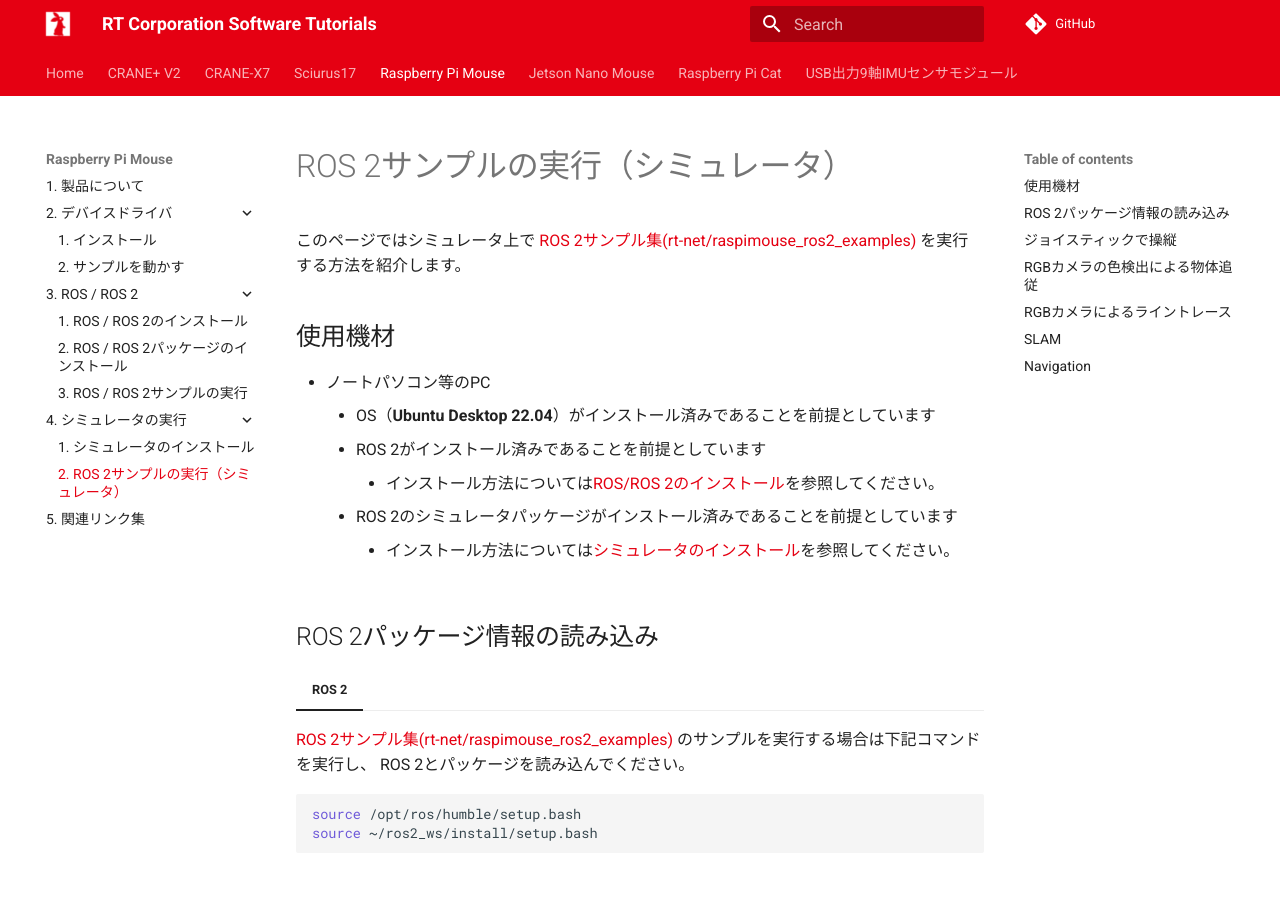
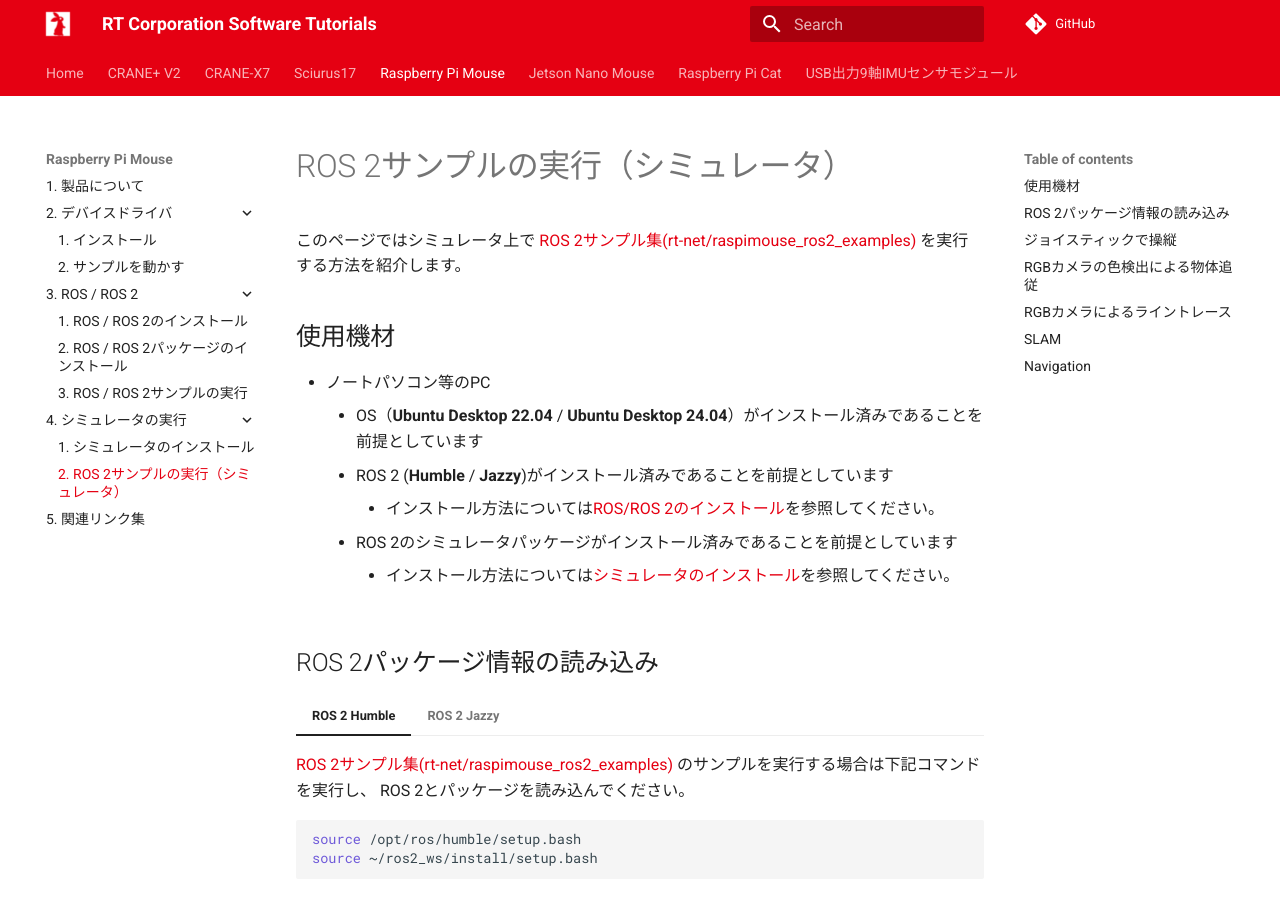
Before and after one commit to rt-net/tutorials, an MkDocs documentation site: the page built from docs/raspimouse/simulator/samples.md, in a window 1280 px wide and 900 px high. Built offline with MkDocs 1.6.1 and Material for MkDocs 9.7.7, drawn with Linux system fonts in a browser that asks for light colours; comment, search, counter and statistics services are not loaded; some of the changed lines change nothing that is shown.

Commit message:
ROSサンプル実行の"使用機材"と"ROS 2パッケージ情報の読み込み"にUbuntu 24.04のJazzyの情報を追加しました

````diff
--- a/docs/raspimouse/simulator/samples.md
+++ b/docs/raspimouse/simulator/samples.md
@@ -12,21 +12,30 @@
 ## 使用機材 {: #requirements}
 
 * ノートパソコン等のPC
-    * OS（**Ubuntu Desktop 22.04**）がインストール済みであることを前提としています
-    * ROS 2がインストール済みであることを前提としています
+    * OS（**Ubuntu Desktop 22.04** / **Ubuntu Desktop 24.04**）がインストール済みであることを前提としています
+    * ROS 2 (**Humble** / **Jazzy**)がインストール済みであることを前提としています
         * インストール方法については[ROS/ROS 2のインストール](../ros/install.md)を参照してください。
     * ROS 2のシミュレータパッケージがインストール済みであることを前提としています
         * インストール方法については[シミュレータのインストール](./install.md)を参照してください。
 
 ## ROS 2パッケージ情報の読み込み {: #load-workspace}
 
-=== "ROS 2"
+=== "ROS 2 Humble"
     [ROS 2サンプル集(rt-net/raspimouse_ros2_examples)](https://github.com/rt-net/raspimouse_ros2_examples){target=_blank rel=noopener}
     のサンプルを実行する場合は下記コマンドを実行し、
     ROS 2とパッケージを読み込んでください。
 
     ```sh
     source /opt/ros/humble/setup.bash
+    source ~/ros2_ws/install/setup.bash
+    ```
+=== "ROS 2 Jazzy"
+    [ROS 2サンプル集(rt-net/raspimouse_ros2_examples)](https://github.com/rt-net/raspimouse_ros2_examples){target=_blank rel=noopener}
+    のサンプルを実行する場合は下記コマンドを実行し、
+    ROS 2とパッケージを読み込んでください。
+
+    ```sh
+    source /opt/ros/jazzy/setup.bash
     source ~/ros2_ws/install/setup.bash
     ```
 
````
